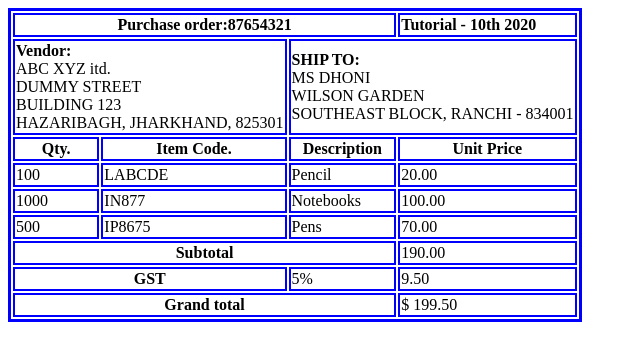
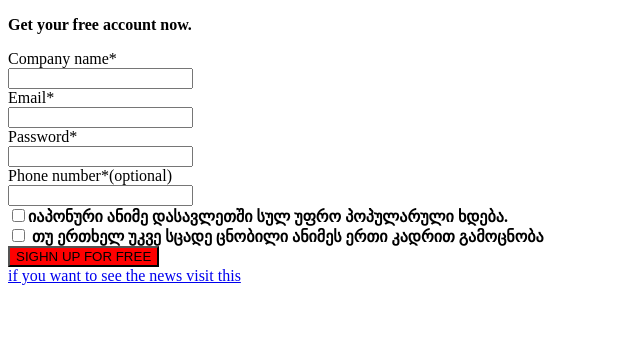
Before and after one commit to vazha3421/HOMEWORK, a plain HTML site: page index.html in a window 1280 px wide. Shown: the whole page, without its empty margins (0-640 px from the left). Drawn offline with Linux system fonts and the light colour scheme.

Commit message:
Add files via upload

```diff
--- a/index.html
+++ b/index.html
@@ -6,62 +6,58 @@
     <title>Document</title>
 </head>
 <body>
-    <table style="border:3px solid blue ;" >
-        <tbody>
-            <tr>
-               <th style="border:2px solid blue ;"colspan="4"><b>Purchase order:87654321</b></td>
-                <td  style="border:2px solid blue ;"colspan="2"><b>Tutorial - 10th 2020</b></td>
-            </tr>
-            <tr>
-                <td  style="border:2px solid blue ;"colspan="3"><div alighn="right"><b>Vendor:</b></div><div alighn="right">ABC XYZ itd.</div>
-                    <div aligh="right">DUMMY STREET</div>
-                    <DIV alighn="right"> BUILDING 123</DIV>
-                    <div alighn="right"> HAZARIBAGH, JHARKHAND, 825301</div> </TD>
+</head>
+<p><b>Get your free account now.</b></p>
+<body>
+    <form action="8">
+       Company name*
+       <div></div>
+        <label >
+            <input type="text">
+        </label>
+        <div></div>
+        Email*
+        <div></div>
+<label>
+    <input type="text">
+</label>
+<div></div>
+Password*
+<div></div>
+<label >
+    <input type="text">
 
-                <td  style="border:2px solid blue ;"colspan="3"><B>SHIP TO:</B><DIV alighn="right">MS DHONI</DIV>
+</label>
 
-                <DIV alighn="right">WILSON GARDEN</DIV> <DIV alighn="right"> SOUTHEAST BLOCK, RANCHI - 834001</DIV></td>
+<div></div>
+Phone number*(optional)
+<div></div>
+<label >
+    <input type="text">
+    <div></div>
+</label>
+<label >
 
-            </tr>
+<input type="checkbox"><B>იაპონური ანიმე დასავლეთში სულ უფრო პოპულარული ხდება.</B>
 
-            <tr>
-                <th style="border:2px solid blue ;" ><b>Qty</b>.</th>
-                <th  style="border:2px solid blue ;"colspan="2"><b>Item Code.</b></th>
-                <th style="border:2px solid blue ;" ><b>Description</b></th>
-                <th  style="border:2px solid blue ;"colspan="2"><b>Unit Price</b></th>
-            </tr>
-            <tr>
-                <td style="border:2px solid blue ;" >100</td>
-                <td  style="border:2px solid blue ;"colspan="2">LABCDE</td>
-                <td style="border:2px solid blue ;">Pencil </td>
-                <td  style="border:2px solid blue ;"colspan="2">20.00</td>
-            </tr>
-            <tr>
-                <td style="border:2px solid blue ;" >1000</td>
-                <td  style="border:2px solid blue ;"colspan="2">IN877</td>
-                <td  style="border:2px solid blue ;">Notebooks</td>
-                <td  style="border:2px solid blue ;"colspan="2">100.00</td>
-            </tr>
-            <tr>
-                <td  style="border:2px solid blue ;">500</td>
-                <td  style="border:2px solid blue ;" colspan="2">IP8675</td>
-                <td style="border:2px solid blue ;" >Pens</td>
-                <td  style="border:2px solid blue ;"colspan="2">70.00</td>
-            </tr>
-            <tr>
-                <th  style="border:2px solid blue ;"colspan="4"><b>Subtotal</b></th>
-                <td  style="border:2px solid blue ;"colspan="2">190.00</td>
-            </tr>
-            <tr>
-                <th  style="border:2px solid blue ;"colspan="3"><b>GST</b></th>
-                <td  style="border:2px solid blue ;">5%</td>
-                <td  style="border:2px solid blue ;"colspan="2">9.50</td>
-            </tr>
-            <tr>
-                <th  style="border:2px solid blue ;"colspan="4"><B>Grand total</B></th>
-                <td  style="border:2px solid blue ;"colspan="2">$ 199.50</td>
-            </tr>
-        </tbody>
-    </table>
+
+</label>
+<div></div>
+<input type="checkbox"><b> თუ ერთხელ უკვე სცადე ცნობილი ანიმეს ერთი კადრით გამოცნობა</b>
+
+<div></div>
+<label >
+
+<input  button style="background-color:red;" type="button"sighn up for free value="SIGHN UP FOR FREE">
+
+</label>
+<div></div>
+<div>
+<a href="https://on.ge/">if you want to see the news visit this</a></div>
+
+
+
+    </form>
+
 </body>
 </html>
```
